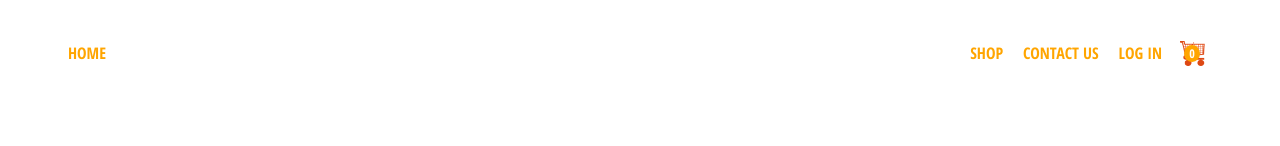
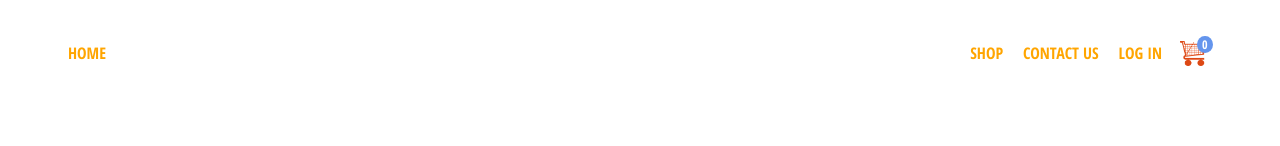
Before and after one commit to edwinKR/gela-bakery, a React (Create React App) app: page / in a window 1280 px wide. Shown: the top 146 px of the page. Built offline with nearby package versions, Linux system fonts and the light colour scheme; no server answers.

Commit message:
fixed position of cart counter badge

```diff
--- a/src/components/cart_icon_component/cart_icon.styles.scss
+++ b/src/components/cart_icon_component/cart_icon.styles.scss
@@ -5,6 +5,7 @@
   display: flex;
   align-items: center;
   justify-content: center;
+
   cursor: pointer;
 
   .cart-image {
@@ -15,9 +16,11 @@
   .item-counter-badge {
     position: absolute;
     border-radius: 50%;
-    background-color: orange;
+    background-color: cornflowerblue;
     color: white;
     padding: 0 5px;
     font-size: 12px;
+    left: 25px;
+    bottom: 20px;
   }
 }
```
